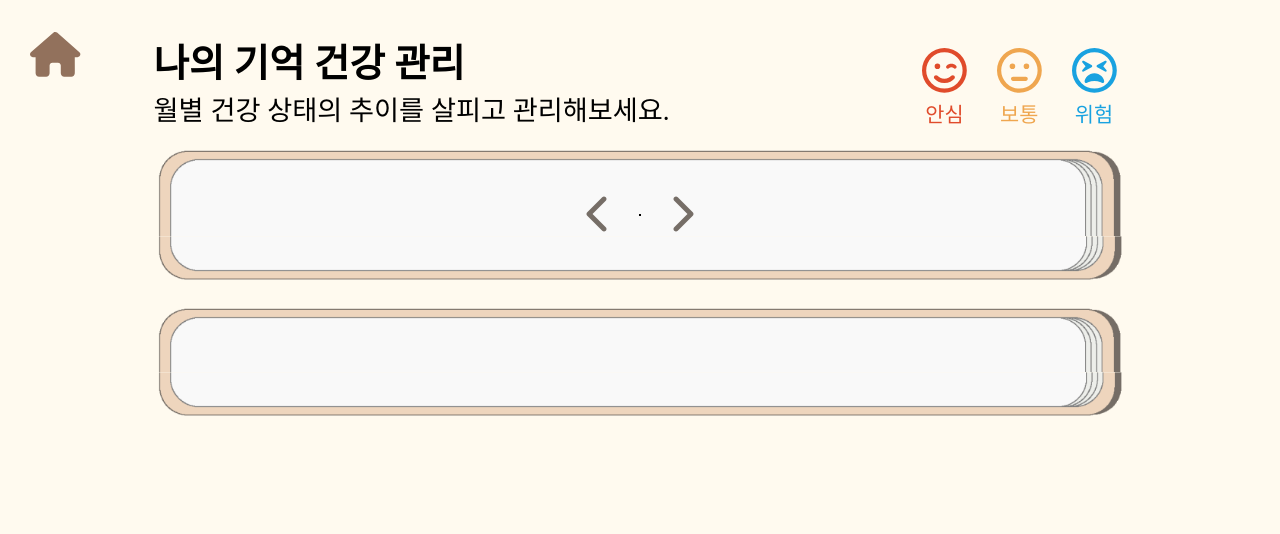
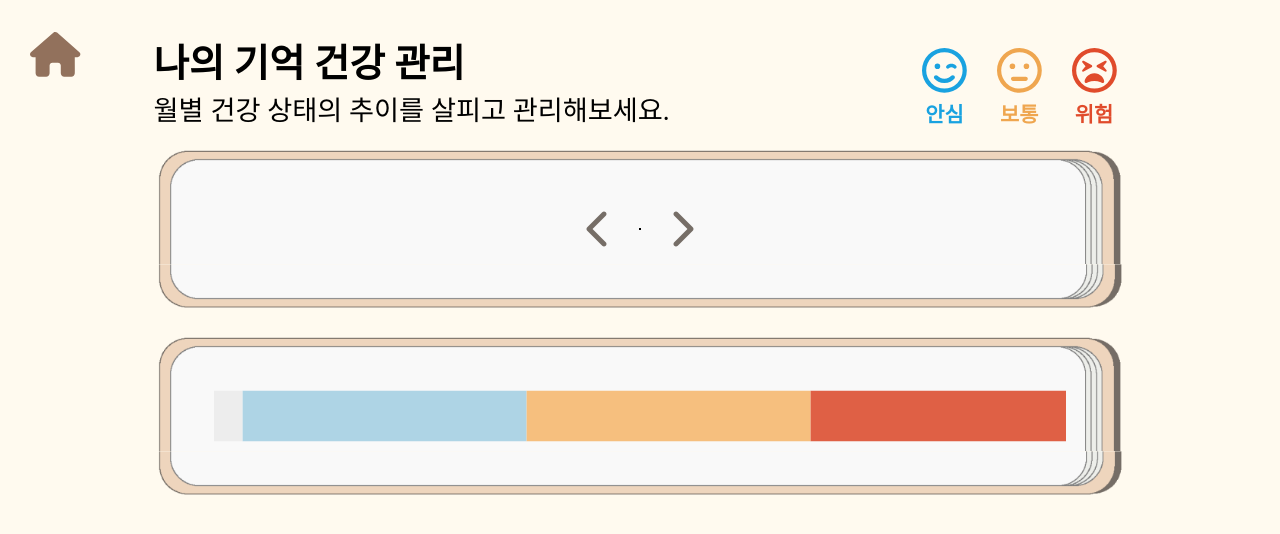
Before and after one commit to Ah-MorningDiary/Ah-MorinngDiary-frontend, a React (Vite) app: page /chart in a window 1280 px wide. Shown: the top 534 px of the page. Built offline with nearby package versions, Linux system fonts and the light colour scheme; no server answers; a web font is replaced by a local one.

Commit message:
[FEAT] Chart 위험도별 건수 그래프 생성 (더미데이터)

```diff
--- a/package.json
+++ b/package.json
@@ -23,6 +23,7 @@
     "aws-sdk": "^2.1494.0",
     "axios": "^1.6.1",
     "chart.js": "^4.4.0",
+    "chartjs-plugin-datalabels": "^2.2.0",
     "cloudinary": "^1.41.0",
     "framer-motion": "^10.16.4",
     "react": "^18.2.0",
--- a/src/App.jsx
+++ b/src/App.jsx
@@ -7,7 +7,7 @@ import Reading from "./pages/Reading/Reading";
 import Writing from "./pages/Writing/Writing";
 import Quiz from "../src/pages/Quiz/Quiz";
 import QuizResult from "../src/pages/Quiz/QuizResult";
-import Chart from "../src/pages/Chart/Chart";
+import ChartPage from "../src/pages/Chart/ChartPage";
 import { Loader } from "./components/Loader";
 
 export default function App() {
@@ -23,7 +23,7 @@ export default function App() {
           <Route path="*" element={<Error />} />
           <Route path="/quiz" element={<Quiz />} />
           <Route path="/quiz/result" element={<QuizResult />} />
-          <Route path="/chart" element={<Chart />} />
+          <Route path="/chart" element={<ChartPage />} />
         </Routes>
       </BrowserRouter>
     </>
--- a/src/components/RiskFontAwesome.jsx
+++ b/src/components/RiskFontAwesome.jsx
@@ -9,7 +9,7 @@ import '../styles/color.scss';
 export const RiskExamples = () => {
   return (
     <div className="risk-examples">
-      <div className='risk-examples-item risk-high'>
+      <div className='risk-examples-item risk-low'>
         <FontAwesomeIcon icon={faFaceSmileWink} style={{ width: "2.8rem", height: "2.8rem", }} />
         <p>안심</p>
       </div>
@@ -17,7 +17,7 @@ export const RiskExamples = () => {
         <FontAwesomeIcon icon={faFaceMeh} style={{ width: "2.8rem", height: "2.8rem", }} />
         <p>보통</p>
       </div>
-      <div className='risk-examples-item risk-low'>
+      <div className='risk-examples-item risk-high'>
         <FontAwesomeIcon icon={faFaceTired} style={{ width: "2.8rem", height: "2.8rem", }} />
         <p>위험</p>
       </div>
--- a/src/pages/Chart/Chart.scss
+++ b/src/pages/Chart/Chart.scss
@@ -58,6 +58,7 @@ $bookBlankUrl: url('/img/bookBlank_content_small.png');
                     p {
                         font-family: $font-body;
                         font-size: $font-size-small;
+                        font-weight: 900;
                     }
                 }
 
@@ -76,7 +77,7 @@ $bookBlankUrl: url('/img/bookBlank_content_small.png');
         }
 
         .chart-container {
-            height: auto;
+            height: 70px;
             // @include wrapper-width;
             @include place-center;
 
--- a/src/pages/Chart/Chart.jsx
+++ b/src/pages/Chart/ChartPage.jsx
@@ -17,12 +17,14 @@ import {
   Tooltip,
   Legend,
 } from "chart.js";
-import { Line } from "react-chartjs-2";
+import { Line, Bar } from "react-chartjs-2";
+import Chart from 'chart.js/auto';
+import ChartDataLabels from 'chartjs-plugin-datalabels';
 import { FontAwesomeIcon } from '@fortawesome/react-fontawesome';
 import { faChevronLeft } from '@fortawesome/free-solid-svg-icons';
 import { faChevronRight } from '@fortawesome/free-solid-svg-icons';
 
-function Chart() {
+function ChartPage() {
   const Title = ( { title, content } ) => {
     return (
       <section className='chart-title'>
@@ -58,8 +60,9 @@ function Chart() {
   const [chartData, setChartData] = useState({ riskChanges: [], riskNums: [] });
 
   useEffect(() => {
+    // console.log(`current month: `, month); // 월 테스트용
     axios
-      .get(`${BASE_URL}/chart`, { params })
+      .get(`${BASE_URL}/chart/${month}`, { params })
       .then((response) => {
         const { riskChanges, riskNums } = response.data;
         // 한 달 간 날짜별 위험도
@@ -131,6 +134,68 @@ function Chart() {
   }
 
   //
+  const BarChart = () => {
+    const data = {
+      labels: ['위험도별 건수'],
+      datasets: [
+        {
+          label: '위험도별 건수',
+          data: [1],
+          backgroundColor: '#EDEDED',
+          // borderWidth: 100,
+          borderRadius: 100, // 모서리 둥글게 처리
+          // borderRadius: { topLeft: 10, topRight: 10, bottomLeft: 10, bottomRight: 10 }, // 각 모서리별로 다르게
+        },
+        {
+          label: '위험도별 건수',
+          data: [10],
+          backgroundColor: '#AED4E5',
+        },
+        {
+          label: '위험도별 건수',
+          data: [10],
+          backgroundColor: '#F6BF7E',
+        },
+        {
+          label: '위험도별 건수',
+          data: [9],
+          backgroundColor: '#DF6045',
+        },
+      ],
+    };
+
+    const options = {
+      indexAxis: 'y', // y축을 기준
+      scales: {
+        x: {
+          max: 30, // 30일로 지정
+          stacked: true, // x 축을 기준으로 쌓기
+          display: false,
+        },
+        y: {
+          stacked: true, // y 축을 기준으로 쌓기
+          display: false,
+        },
+      },
+      plugins: {
+        legend: {
+          display: false, // 범례 숨기기
+        },
+        datalabels: {
+          color: '#FFFFFF', // 라벨 색상
+          align: 'center', // 라벨 위치
+          anchor: 'end', // 라벨 기준점
+          formatter: (value, context) => {
+            return value + '%';
+          },
+        },
+      },
+      maintainAspectRatio: false, // 가로 세로 비율 유지 안 함
+    };
+
+    return <Bar data={data} options={options} />;
+  };
+
   const ContainerRiskNums = () => {
     return (
       <>
@@ -141,8 +206,7 @@ function Chart() {
             style={{ display: "inline-block", verticalAlign: "bottom", width: "100%", maxWidth: "1280px", }}
           />
           <div className="chart-container container-bookBlank">
-
-
+            <BarChart />
           </div>
           <img
             src={bookBlank_edge}
@@ -171,4 +235,4 @@ function Chart() {
   );
 }
 
-export default Chart
+export default ChartPage
```
Also changed, not shown: 1 other file (tests, documents, lock files or other folders).
